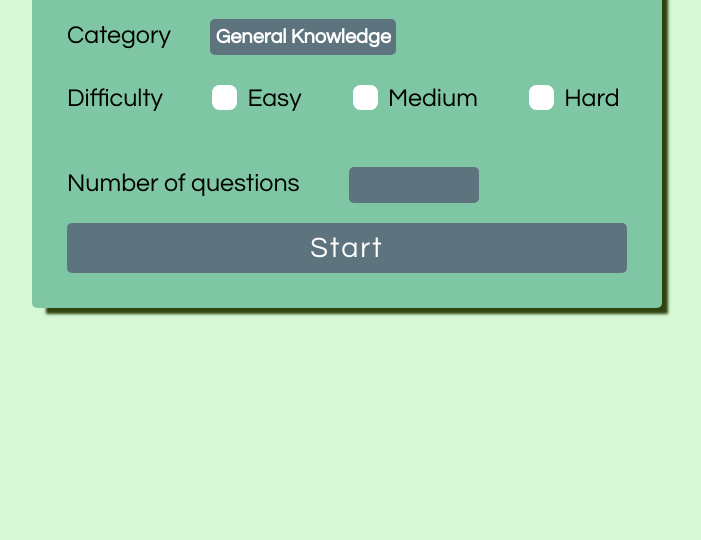
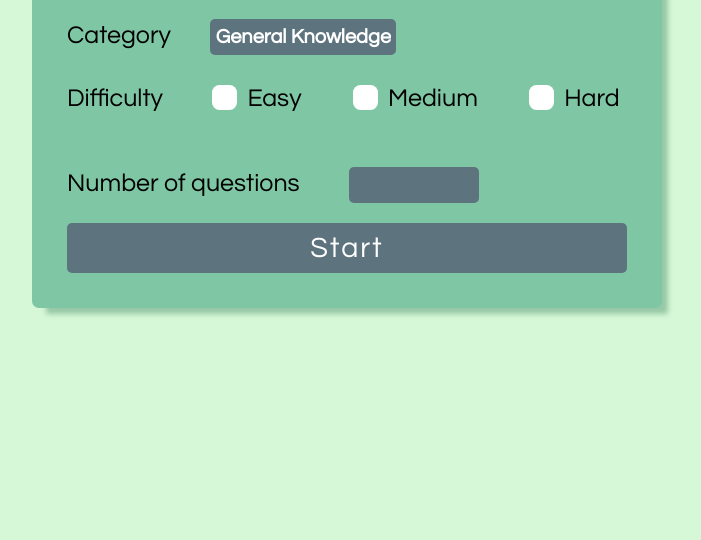
Before and after one commit to JakobKIT/vanilla-quiz, a plain HTML site: page index.html in a window 1280 px wide. Shown: the part 276-816 px from the top of the page, without its empty margins (301-1002 px from the left). Drawn offline with Linux system fonts and the light colour scheme.

Commit message:
Altered box shadow

```diff
--- a/styles.css
+++ b/styles.css
@@ -4,7 +4,7 @@
   --tertiary-color: #7FC6A4;
   --quaternary-color: #55505C;
   --hover-color: #4e616b;
-  --shadow-color: rgb(48, 66, 11);
+  --shadow-color:rgba(57, 127, 93, 0.4);
   --font-style: 'Questrial';
 }
 
@@ -123,10 +123,10 @@ h2 {
   padding: 0px 35px 35px 35px;
   max-width: 560px;
   background-color: var(--tertiary-color);
-  border-radius: 5px;
-  -webkit-box-shadow: 10px 10px 3px -4px var(--shadow-color);
+  border-radius: 7px;
+  -webkit-box-shadow: 10px 10px 5px -4px var(--shadow-color);
   -moz-box-shadow: 10px 10px 3px -4px var(--shadow-color);
-  box-shadow: 10px 10px 3px -4px var(--shadow-color);
+  box-shadow: 10px 10px 5px -4px var(--shadow-color);
 }
 
 h3 {
```
